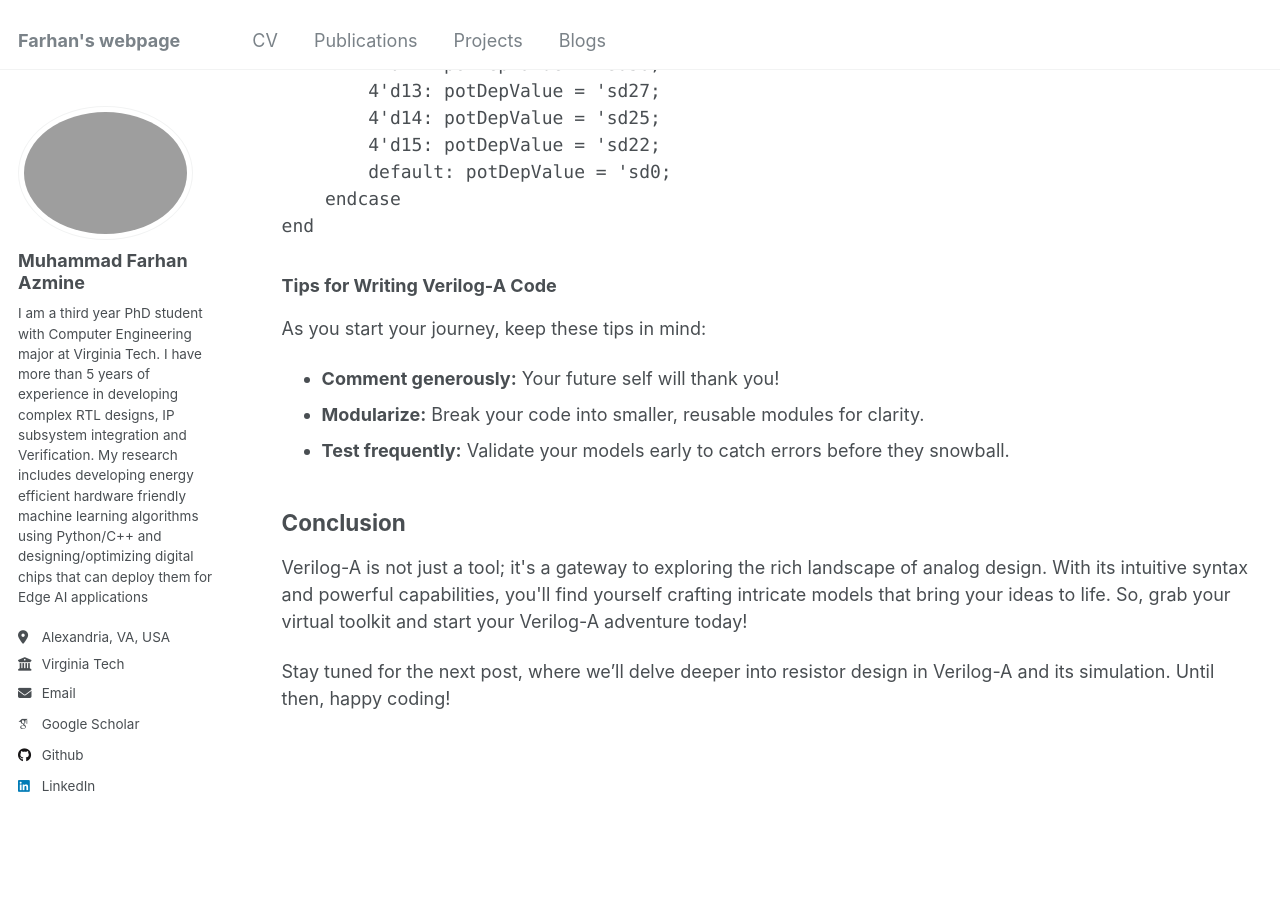
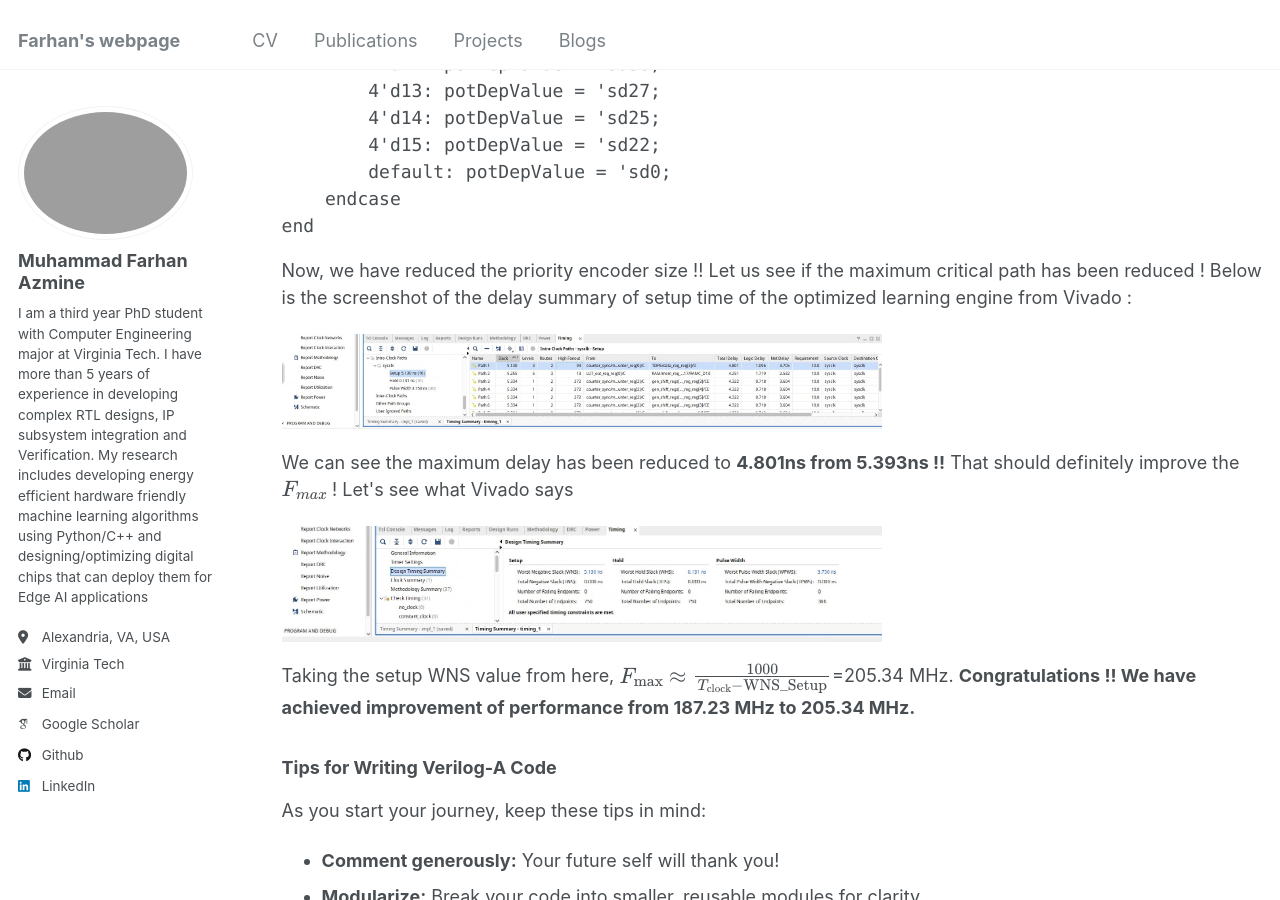
Before and after one commit to muhammadfarhan720/web-profile, a Jekyll site: the page built from blogs/veriloga/veriloga_day01_veriloga.html, in a window 1280 px wide and 900 px high, scrolled down 9392 px. Built offline with Jekyll 4.4.1, drawn with Linux system fonts in a browser that asks for light colours; some web fonts are replaced; some of the changed text lies outside the part shown.

Commit message:
Update veriloga_day01_veriloga.html

```diff
--- a/blogs/veriloga/veriloga_day01_veriloga.html
+++ b/blogs/veriloga/veriloga_day01_veriloga.html
@@ -363,6 +363,24 @@ always_comb begin
 end
 </code></pre>
 
+<p>Now, we have reduced the priority encoder size !! Let us see if the maximum critical path has been reduced ! Below is the screenshot of the delay summary of setup time of the optimized learning engine from Vivado : </p>
+
+          <a href="https://raw.githubusercontent.com/muhammadfarhan720/web-profile/master/files/veriloga/veriloga_day01/critical_opt_delay_scr.jpg" target="_blank">
+  <img src="https://raw.githubusercontent.com/muhammadfarhan720/web-profile/master/files/veriloga/veriloga_day01/critical_opt_delay_scr.jpg"
+       alt="Critical Path Optimized Delay Screenshot"
+       style="width: 100%; max-width: 600px; display: block; margin-bottom: 20px; margin-top: 20px;">
+</a>
+
+          <p> We can see the maximum delay has been reduced to <b>4.801ns from 5.393ns !!</b> That should definitely improve the \(F_{max}\) ! Let's see what Vivado says </p>
+
+          <a href="https://raw.githubusercontent.com/muhammadfarhan720/web-profile/master/files/veriloga/veriloga_day01/opt_timing_summary.jpg" target="_blank">
+  <img src="https://raw.githubusercontent.com/muhammadfarhan720/web-profile/master/files/veriloga/veriloga_day01/opt_timing_summary.jpg"
+       alt="Optimized Timing Summary"
+       style="width: 100%; max-width: 600px; display: block; margin-top: 20px; margin-bottom: 20px;">
+</a>
+
+          <p> Taking the setup WNS value from here,  \(F_{\text{max}} \approx \frac{1000}{T_{\text{clock}} - \text{WNS_Setup}}\)=205.34 MHz. <b>Congratulations !! We have achieved improvement of performance from 187.23 MHz to 205.34 MHz. </b> </p>
+
     <h3>Tips for Writing Verilog-A Code</h3>
     <p>As you start your journey, keep these tips in mind:</p>
     <ul>
```
